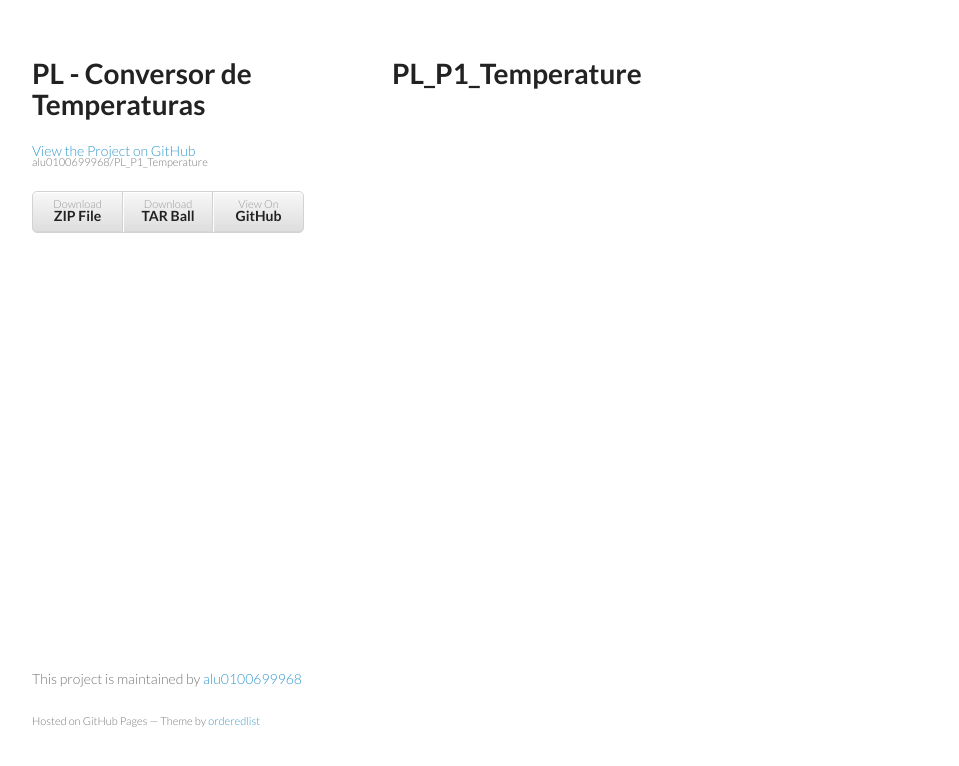
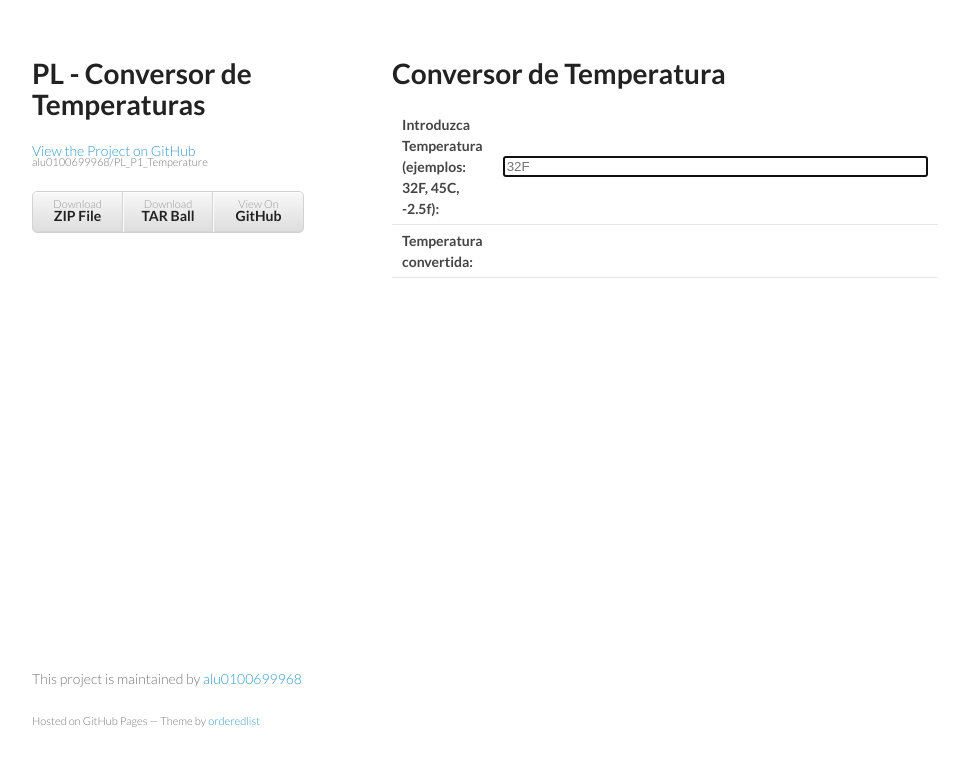
Before and after one commit to alu0100699968/PL_P1_Temperature, a plain HTML site: page index.html in a window 1280 px wide. Shown: the whole page, without its empty margins (178-1137 px from the left). Drawn offline with Linux system fonts and the light colour scheme.

Commit message:
Modificado index.html y añadido script para la conversión de temperaturas

```diff
--- a/index.html
+++ b/index.html
@@ -7,10 +7,12 @@
 
     <link rel="stylesheet" href="stylesheets/styles.css">
     <link rel="stylesheet" href="stylesheets/pygment_trac.css">
+
     <meta name="viewport" content="width=device-width, initial-scale=1, user-scalable=no">
     <!--[if lt IE 9]>
     <script src="//html5shiv.googlecode.com/svn/trunk/html5.js"></script>
     <![endif]-->
+    <script type="text/javascript" src="javascripts/temperature.js"></script>
   </head>
   <body>
     <div class="wrapper">
@@ -29,7 +31,17 @@
       </header>
       <section>
         <h1>
-<a id="pl_p1_temperature" class="anchor" href="#pl_p1_temperature" aria-hidden="true"><span class="octicon octicon-link"></span></a>PL_P1_Temperature</h1>
+<a id="pl_p1_temperature" class="anchor" href="#pl_p1_temperature" aria-hidden="true"><span class="octicon octicon-link"></span></a>Conversor de Temperatura</h1>
+      <table>
+        <tr>
+          <th>Introduzca Temperatura (ejemplos: 32F, 45C, -2.5f):</th>
+          <td><input id="original" autofocus onchange="calculate();" placeholder="32F" size="50"></td>
+        </tr>
+        <tr>
+          <th>Temperatura convertida:</th>
+          <td><span class="output" id="converted"></span></td>
+        </tr>
+      </table>
       </section>
       <footer>
         <p>This project is maintained by <a href="https://github.com/alu0100699968">alu0100699968</a></p>
--- /dev/null
+++ b/javascripts/temperature.js
@@ -0,0 +1,27 @@
+"use strict"; // Use ECMAScript 5 strict mode in browsers that support it
+function calculate() {
+  var result;
+  var original = document.getElementById("original");
+  var temp = original.value;
+  var regexp = /^\s*([-+]?\d+(?:\.\d+)?(?:[eE][-+]?\d+)?)\s*([cCfF])\s*$/;
+
+  var m = temp.match(regexp);
+
+  if (m) {
+    var num = m[1];
+    var type = m[2];
+    num = parseFloat(num);
+    if (type == 'c' || type == 'C') {
+      result = (num * 9/5)+32;
+      result = result = result.toFixed(1) + " Fahrenheit";
+    }
+    else {
+      result = (num - 32)*5/9;
+      result = result.toFixed(1) + " Celsius";
+    }
+    converted.innerHTML = result;
+  }
+  else {
+    converted.innerHTML = "ERROR! Try something like '-4.2C' instead";
+  }
+}
```
